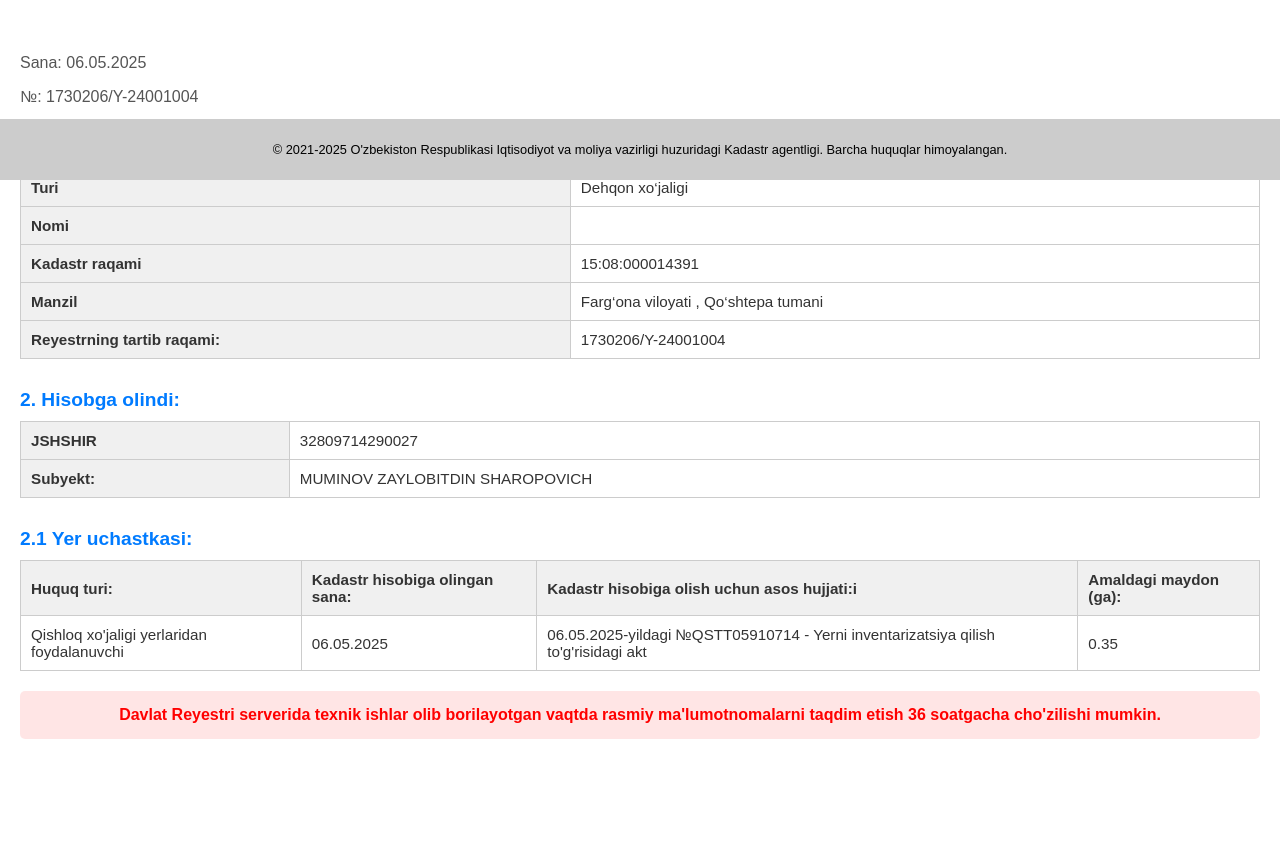
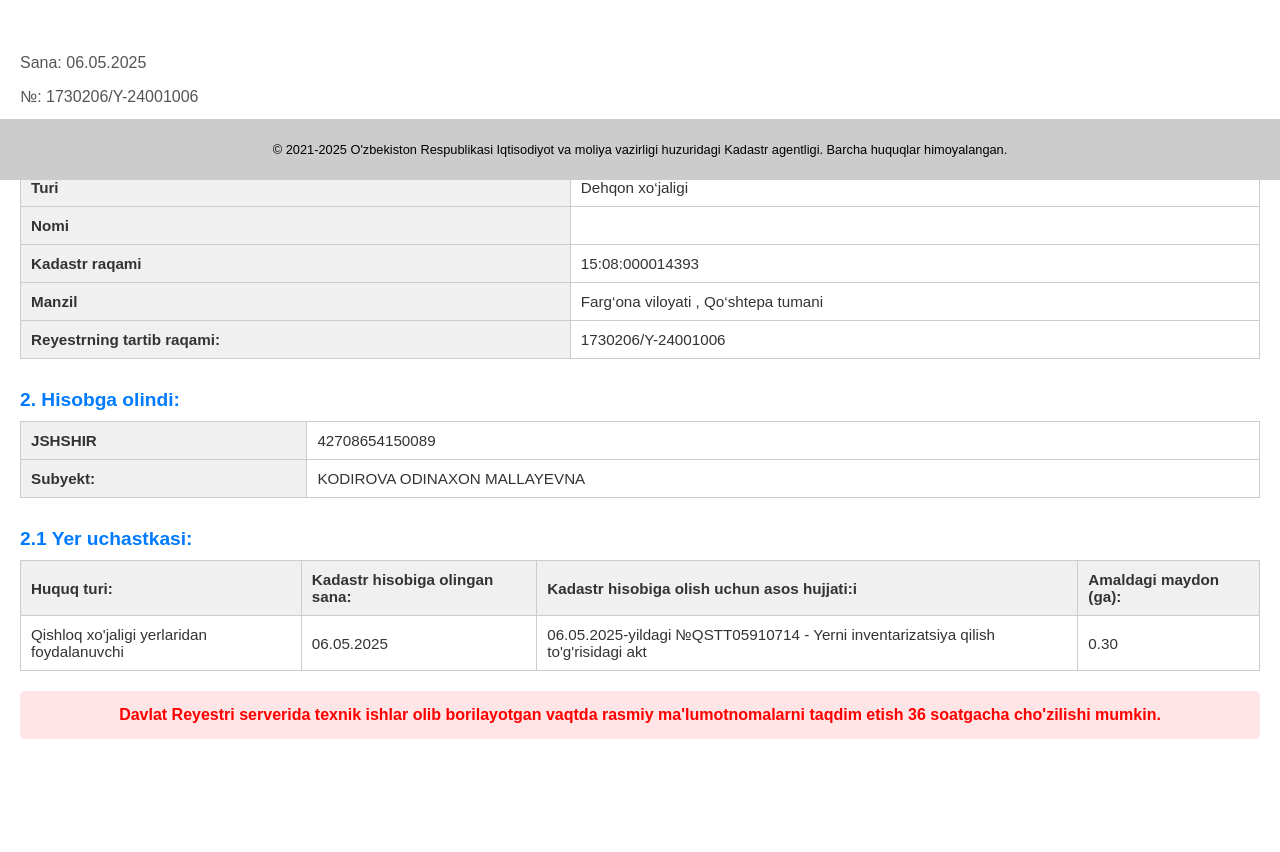
Before and after one commit to madinaaa22/davrestr_kochirma5, a plain HTML site: page index.html in a window 1280 px wide. Shown: the part 620-1472 px from the top of the page. Drawn offline with Linux system fonts and the light colour scheme.

Commit message:
index changed

```diff
--- a/index.html
+++ b/index.html
@@ -78,7 +78,7 @@
 
       <section class="registry-info">
         <p class="doc-date">Sana: 06.05.2025</p>
-        <p class="doc-number">№: 1730206/Y-24001004</p>
+        <p class="doc-number">№: 1730206/Y-24001006</p>
 
         <!-- 1. Ko‘chmas mulk obyekti haqida -->
         <div class="info-block">
@@ -86,16 +86,16 @@
           <table>
             <tr><th>Turi</th><td>Dehqon xo‘jaligi</td></tr>
             <tr><th>Nomi</th><td></td></tr>
-            <tr><th>Kadastr raqami</th><td>15:08:000014391</td></tr>
+            <tr><th>Kadastr raqami</th><td>15:08:000014393</td></tr>
             <tr><th>Manzil</th><td>Farg‘ona viloyati , Qo‘shtepa tumani</td></tr>
-            <tr><th>Reyestrning tartib raqami:</th><td>1730206/Y-24001004</td></tr>
+            <tr><th>Reyestrning tartib raqami:</th><td>1730206/Y-24001006</td></tr>
           </table>
         </div>
         <div class="info-block">
             <h3>2. Hisobga olindi:</h3>
             <table>
-              <tr><th>JSHSHIR</th><td>32809714290027</td></tr>
-              <tr><th>Subyekt: </th><td>MUMINOV ZAYLOBITDIN SHAROPOVICH</td></tr>
+              <tr><th>JSHSHIR</th><td>42708654150089</td></tr>
+              <tr><th>Subyekt: </th><td>KODIROVA ODINAXON MALLAYEVNA</td></tr>
             </table>
           </div>
 
@@ -116,7 +116,7 @@
               <td>06.05.2025</td>
               <td>06.05.2025-yildagi №QSTT05910714 - Yerni inventarizatsiya
                 qilish to'g'risidagi akt</td>
-              <td>0.35</td>
+              <td>0.30</td>
             </tr>
           </table>
         </div>
```
